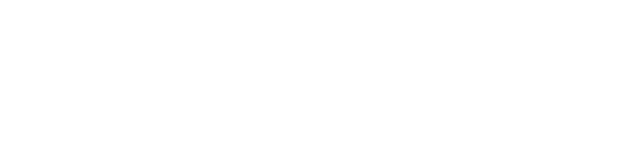
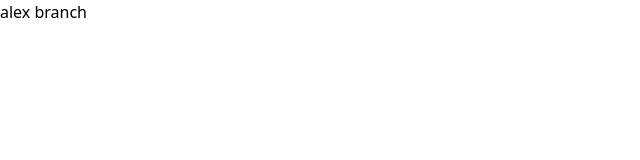
Before and after one commit to AlexandreMagnier04/bench-shop, a plain HTML site: page index.html in a window 1280 px wide. Shown: the whole page, without its empty margins (0-640 px from the left). Drawn offline with nearby package versions, Linux system fonts and the light colour scheme.

Commit message:
test branch alex

```diff
--- a/index.html
+++ b/index.html
@@ -7,6 +7,6 @@
     <title>Document</title>
 </head>
 <body>
-
+   alex branch
 </body>
 </html>
```
